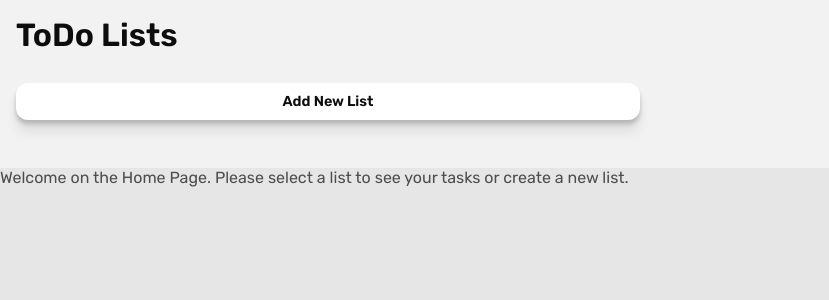
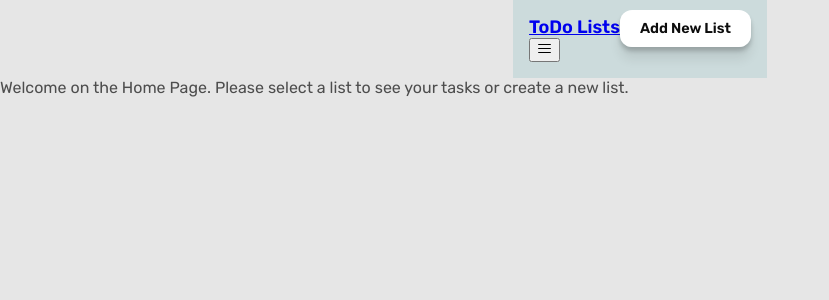
Before and after one commit to katab99/todo-list, a React (Vite) app: page / in a window 1280 px wide. Shown: the top 300 px of the page, without its empty margins (0-829 px from the left). Built offline with nearby package versions, Linux system fonts and the light colour scheme.

Commit message:
Make NavBar collapsible.

```diff
--- a/src/components/Header.tsx
+++ b/src/components/Header.tsx
@@ -1,7 +1,36 @@
-export default function Header() {
+import { useState } from "react";
+import { Link } from "react-router";
+import { Collapsible } from "radix-ui";
+import { HamburgerMenuIcon, Cross2Icon } from "@radix-ui/react-icons";
+import NavBar from "./NavBar";
+
+const Header = () => {
+	const [open, setOpen] = useState(false);
+
 	return (
-		<header>
-			<p className="page-title">TODO list</p>
+		<header className="site-header">
+			<Link to="/" className="site-title">
+				ToDo Lists
+			</Link>
+			<Link to="list/new" className="btn">
+				Add New List
+			</Link>
+			<Collapsible.Root
+				className="collapsible-root"
+				open={open}
+				onOpenChange={setOpen}
+			>
+				<Collapsible.Trigger asChild>
+					<button className="icon-btn">
+						{open ? <Cross2Icon /> : <HamburgerMenuIcon />}
+					</button>
+				</Collapsible.Trigger>
+				<Collapsible.Content>
+					<NavBar />
+				</Collapsible.Content>
+			</Collapsible.Root>
 		</header>
 	);
-}
+};
+
+export default Header;
--- a/src/components/Layout.tsx
+++ b/src/components/Layout.tsx
@@ -1,10 +1,10 @@
 import { Outlet } from "react-router";
-import SideBar from "./SideBar";
+import Header from "./Header";
 
 export default function Layout() {
 	return (
 		<div className="site-container">
-			<SideBar />
+			<Header />
 			<Outlet />
 		</div>
 	);
--- /dev/null
+++ b/src/components/NavBar.tsx
@@ -0,0 +1,68 @@
+import { ReactNode } from "react";
+import { Link } from "react-router";
+import { useLocalStorage } from "usehooks-ts";
+import { NavigationMenu } from "radix-ui";
+import { TaskList } from "../types";
+
+type CustomLinkProps = {
+	href: string;
+	children: ReactNode;
+};
+
+function CustomLink({ href, children }: CustomLinkProps) {
+	return (
+		<NavigationMenu.Link asChild>
+			<Link to={href} className="nav-menu-link">
+				{children}
+			</Link>
+		</NavigationMenu.Link>
+	);
+}
+
+export default function NavBar() {
+	const [taskLists, setTaskLists] = useLocalStorage<TaskList[]>(
+		"taskLists",
+		[]
+	);
+
+	return (
+		<>
+			<NavigationMenu.Root>
+				{taskLists.length > 0 ? (
+					<NavigationMenu.List>
+						<NavigationMenu.Item className="nav-menu-item">
+							<NavigationMenu.Trigger className="nav-menu-trigger">
+								Task Lists
+							</NavigationMenu.Trigger>
+
+							<NavigationMenu.Content className="NavMenuContent">
+								{taskLists.map((list) => (
+									<CustomLink href={`list/${list.id}`}>{list.name}</CustomLink>
+								))}
+							</NavigationMenu.Content>
+						</NavigationMenu.Item>
+					</NavigationMenu.List>
+				) : (
+					""
+				)}
+			</NavigationMenu.Root>
+		</>
+
+		// <div className="sidebar-container">
+		// 	<Link to="/" className="page-title">
+		// 		ToDo Lists
+		// 	</Link>
+		// 	<Link to="list/new" className="btn">
+		// 		Add New List
+		// 	</Link>
+		// 	<nav>
+		// 		{/* Map over the task lists */}
+		// 		{taskLists.map((list) => (
+		// 			<Link to={`list/${list.id}`} className="link">
+		// 				{list.name}
+		// 			</Link>
+		// 		))}
+		// 	</nav>
+		// </div>
+	);
+}
--- a/src/components/SideBar.tsx
+++ /dev/null
@@ -1,29 +0,0 @@
-import { Link } from "react-router";
-import { useLocalStorage } from "usehooks-ts";
-import { TaskList } from "../types";
-
-export default function SideBar() {
-	const [taskLists, setTaskLists] = useLocalStorage<TaskList[]>(
-		"taskLists",
-		[]
-	);
-
-	return (
-		<div className="sidebar-container">
-			<Link to="/" className="page-title">
-				ToDo Lists
-			</Link>
-			<Link to="list/new" className="btn">
-				Add New List
-			</Link>
-			<nav>
-				{/* Map over the task lists */}
-				{taskLists.map((list) => (
-					<Link to={`list/${list.id}`} className="link">
-						{list.name}
-					</Link>
-				))}
-			</nav>
-		</div>
-	);
-}
```
